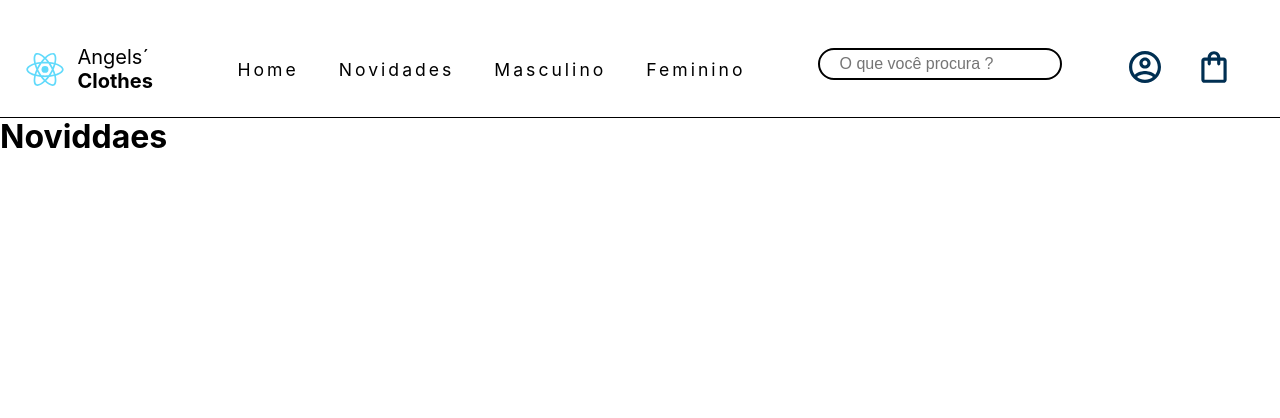
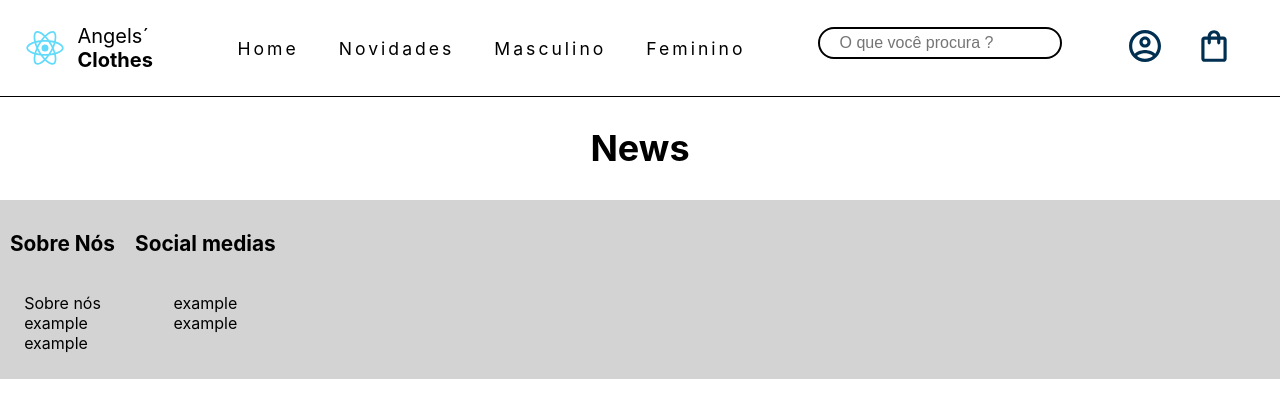
Before and after one commit to Richke2005/Biblioteca-js, a React (Create React App) app: page /novidades in a window 1280 px wide. Shown: the top 418 px of the page. Built offline with nearby package versions, Linux system fonts and the light colour scheme.

Commit message:
add styled footer - 23/07

```diff
--- a/public/index.html
+++ b/public/index.html
@@ -24,7 +24,7 @@
       work correctly both with client-side routing and a non-root public URL.
       Learn how to configure a non-root public URL by running `npm run build`.
     -->
-    <title>React App</title>
+    <title>Angels´s Clothes</title>
   </head>
   <body>
     <noscript>You need to enable JavaScript to run this app.</noscript>
--- a/src/App.js
+++ b/src/App.js
@@ -2,6 +2,7 @@ import { BrowserRouter as Router, Routes, Route } from 'react-router-dom'
 import Header from './components/Header/index'
 import Home from './screens/home'
 import Novidades from './screens/novidades'
+import Footer  from './components/Footer/index'
 
 function App() {
   return(
@@ -11,6 +12,7 @@ function App() {
         <Route exact path="/" element={<Home/>}/>
         <Route path="/novidades" element={<Novidades/>}/>
       </Routes>
+      <Footer/>
     </Router>
 
   )
--- a/src/components/Footer/index.js
+++ b/src/components/Footer/index.js
@@ -1,23 +1,35 @@
-import Styled from 'styled-components';
+import Styled from 'styled-components'
+import Information from './information'
 
-const Information = Styled.div`
-width: 100%;
-height: 50vh;
+const FooterContainer = Styled.footer`
+width: 100vw;
+display: flex;
+background-color: lightgray;
 `
 
+
+//TODO: socialmedia container
 const SocialMedia = Styled.div`
 
 `
+const Lis = ['Sobre nós', "example", 'example']
+const AnotherList = ['example', 'example']
 
 function Footer() {
     return(
-        <footer>
-            <Information>
-                <p>Ola</p>
-            </Information>
+        <FooterContainer>
+          <Information
+          titulo="Sobre Nós"
+          lis={Lis}
+          />
+           <Information
+          titulo="Social medias"
+          lis={AnotherList}
+          />
             <SocialMedia>
+                <img src="" alt=''></img>
             </SocialMedia>
-        </footer>
+        </FooterContainer>
     )
 
 }
--- /dev/null
+++ b/src/components/Footer/information.js
@@ -0,0 +1,29 @@
+import Styled from 'styled-components'
+
+const InformationContainer = Styled.div`
+display: flex;
+padding: 10px;
+flex-direction: column;
+align-items: center;
+`
+
+const Title = Styled.h3`
+font-size: 1.3rem;
+`
+const InformationList = Styled.ul`
+padding: 0;
+text-align: left;
+`
+const Information = ({titulo, lis}) =>{
+    return(
+    <InformationContainer>
+        <Title>{titulo}</Title>
+        <InformationList>{lis.map(li => (
+            <li>{li}</li>
+        ))}
+        </InformationList>
+    </InformationContainer>
+    )
+}
+
+export default Information
--- a/src/components/UltimosLançamentos/DadosUltimoLancamento.js
+++ b/src/components/UltimosLançamentos/DadosUltimoLancamento.js
@@ -15,5 +15,10 @@ export const livros = [
         nome: 'O cangaceiro',
         id: 3,
         src: livro
+    },
+    {
+        nome: 'Python',
+        id: 4,
+        src: livro
     }
 ]
--- a/src/components/UltimosLançamentos/index.js
+++ b/src/components/UltimosLançamentos/index.js
@@ -12,7 +12,6 @@ flex-direction: column;
 const NovosLivrosContainer = Styled.div`
 margin-top: 30px;
 display: flex;
-width: 100%;
 justify-content: center;
 cursor: pointer;
 `
--- a/src/screens/home.jsx
+++ b/src/screens/home.jsx
@@ -6,8 +6,6 @@ import Styled from 'styled-components'
 
 const AppContainer = Styled.div`
   width: 100vw;
-  height: 100vh;
-  background-color: white;
 `
 
 function Home() {
@@ -16,7 +14,7 @@ function Home() {
      <Pesquisa/>
     <UltimosLancamentos/>
     <CardRecomenda
-    titulo="Talvez você se interesse por:"
+    titulo="Talvez você se interesse por isso:"
     subtitulo="Agular 11"
     descricao="construindo uma aplicação com a plataforma google"
     img={ImagemLivro}/>
--- a/src/screens/novidades.jsx
+++ b/src/screens/novidades.jsx
@@ -1,14 +1,15 @@
 import Styled from 'styled-components';
+import { Titulo } from '../components/Titulo/index'
 
-const ContainerNews = Styled.div`
-position: relative;
-top: 12vh;
+const NewsContainer = Styled.div`
+width: 100vw;
+padding-top: 12vh;
 `
 function Novidades(){
     return (
-        <ContainerNews>
-            <h1>Noviddaes</h1>
-        </ContainerNews>
+        <NewsContainer>
+            <Titulo>News</Titulo>
+        </NewsContainer>
     )
 }
 
```
